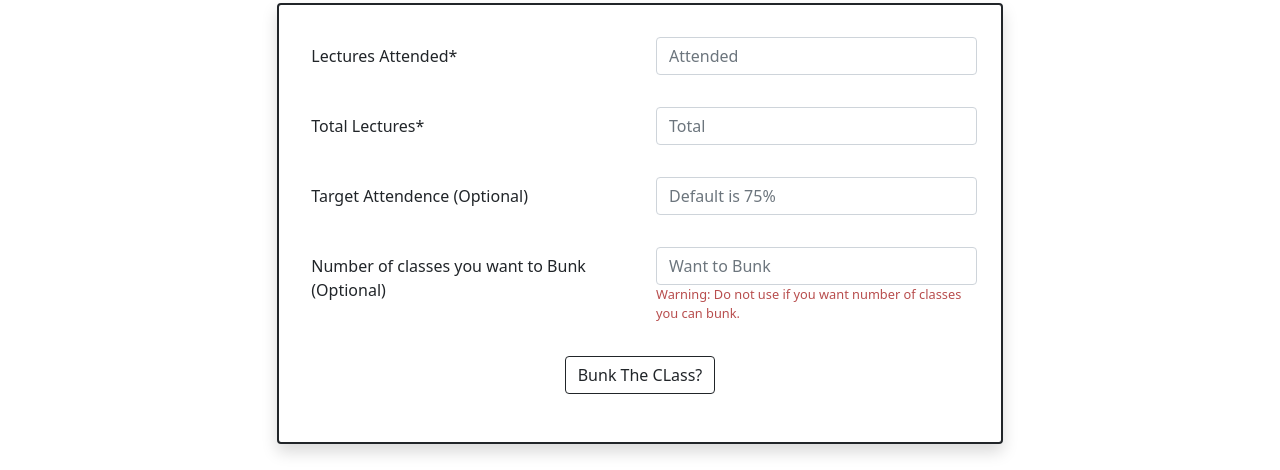
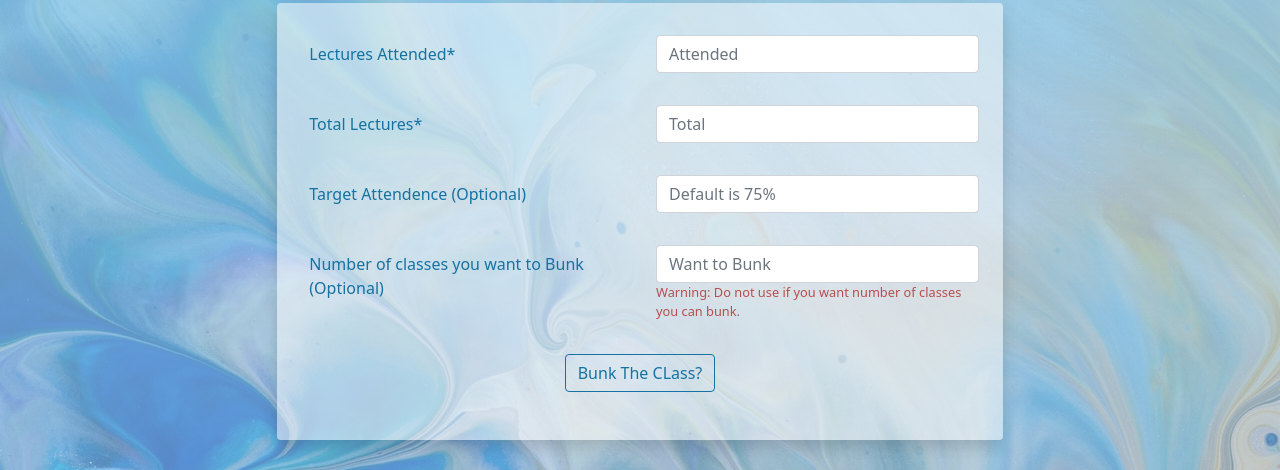
Before and after one commit to Meet7834/Bunk, a plain HTML site: page index.html in a window 1280 px wide. Shown: the part 112-582 px from the top of the page. Drawn offline with nearby package versions, Linux system fonts and the light colour scheme.

Commit message:
Added 'amit' branch and Improved CSS!

```diff
--- a/css/styles.css
+++ b/css/styles.css
@@ -1,3 +1,29 @@
+body {
+    background-color: #8acdef;
+    background: linear-gradient(#8acdefe7, #9dcbe28a), url(../images/B1.jpg);
+    color: #1572A1;
+}
+
+#formDiv {
+    background-color: #ffffff82;
+}
+
+
+/* input[type="number"],
+textarea {
+    background-color: #efdad768;
+} */
+
+#btn1 {
+    border: 1px solid #1572A1;
+    color: #1572A1;
+}
+
+#btn1:hover {
+    background-color: #1572A1;
+    color: aliceblue;
+}
+
 .main-div {
     padding: 1rem;
     margin-top: 2%;
@@ -21,14 +47,15 @@
     margin-top: 1rem;
 }
 
-.output-result{
+.output-result {
     /* display: flex;
     justify-content: center; */
     padding-top: 1rem;
     text-align: center;
     font-size: 1.5rem;
 }
-.output-result2{
+
+.output-result2 {
     /* display: flex;
     justify-content: center; */
     /* padding-top: 1rem; */
@@ -36,16 +63,17 @@
     font-size: 1.5rem;
 }
 
+
 /* #Temp {
     color: aquamarine;
 } */
 
-.footer{
+.footer {
     padding: 3% 0 0 0;
     text-align: center;
 }
 
-.credit{
+.credit {
     display: inline;
     /* font-size: 1rem; */
 }
--- a/index.html
+++ b/index.html
@@ -24,7 +24,7 @@
     <div class="container" id="">
         <h1 class="main-heading ">Bunk The Class?</h1>
         <div class="align-items-center">
-            <div class="border border-dark border-2 rounded shadow main-div align-items-center">
+            <div class=" rounded shadow main-div align-items-center" id="formDiv">
                 <form class="row align-items-center">
                     <div class="row my-3 mx-1">
                         <label for="AttendedB" class="col-form-label col">Lectures Attended*</label>
@@ -52,7 +52,7 @@
                         </div>
                     </div>
                     <div class="centre-button">
-                        <button type="button" id="btn1" class="btn btn-outline-dark">Bunk The CLass?</button>
+                        <button type="button" id="btn1" class="btn btn-outline-info">Bunk The CLass?</button>
                     </div>
                     <div class="output">
                         <p id="outputTxT" class="output-result"></p>
```
Also changed, not shown: images/B1.jpg (added).
